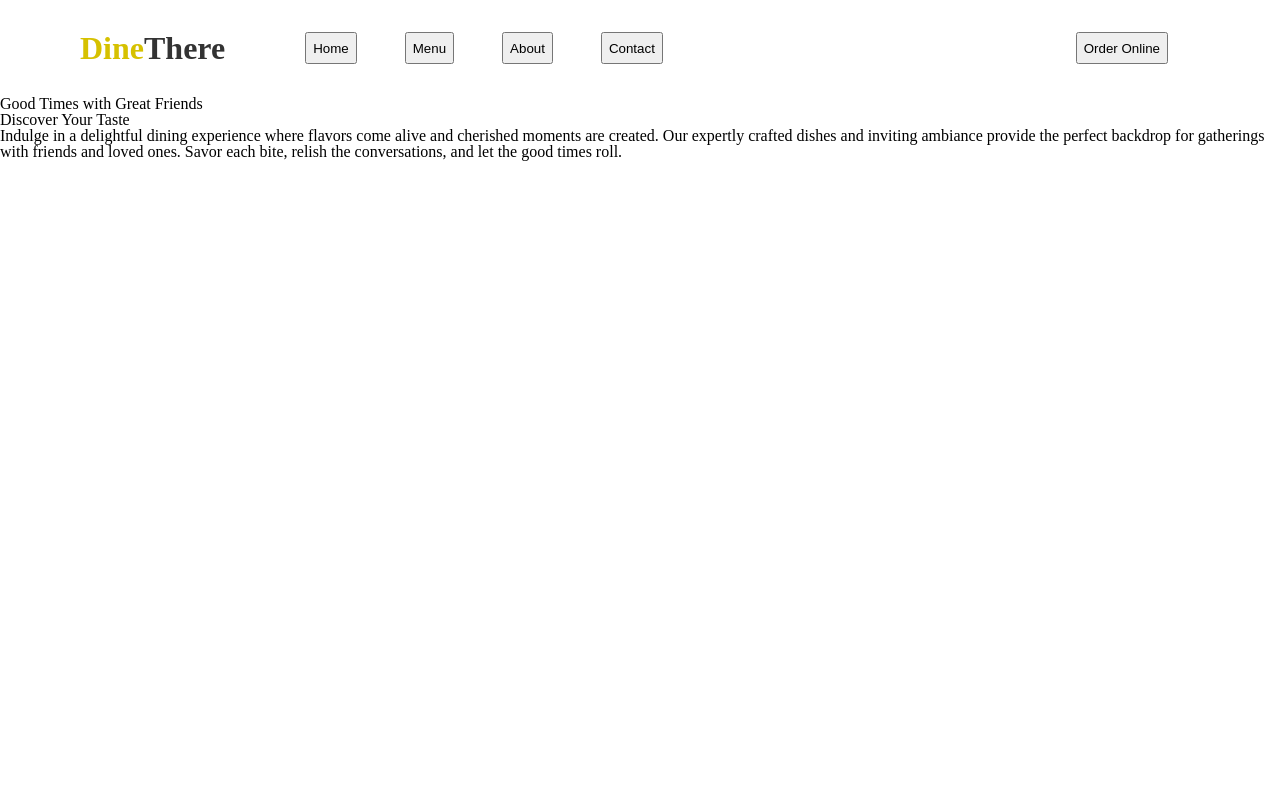
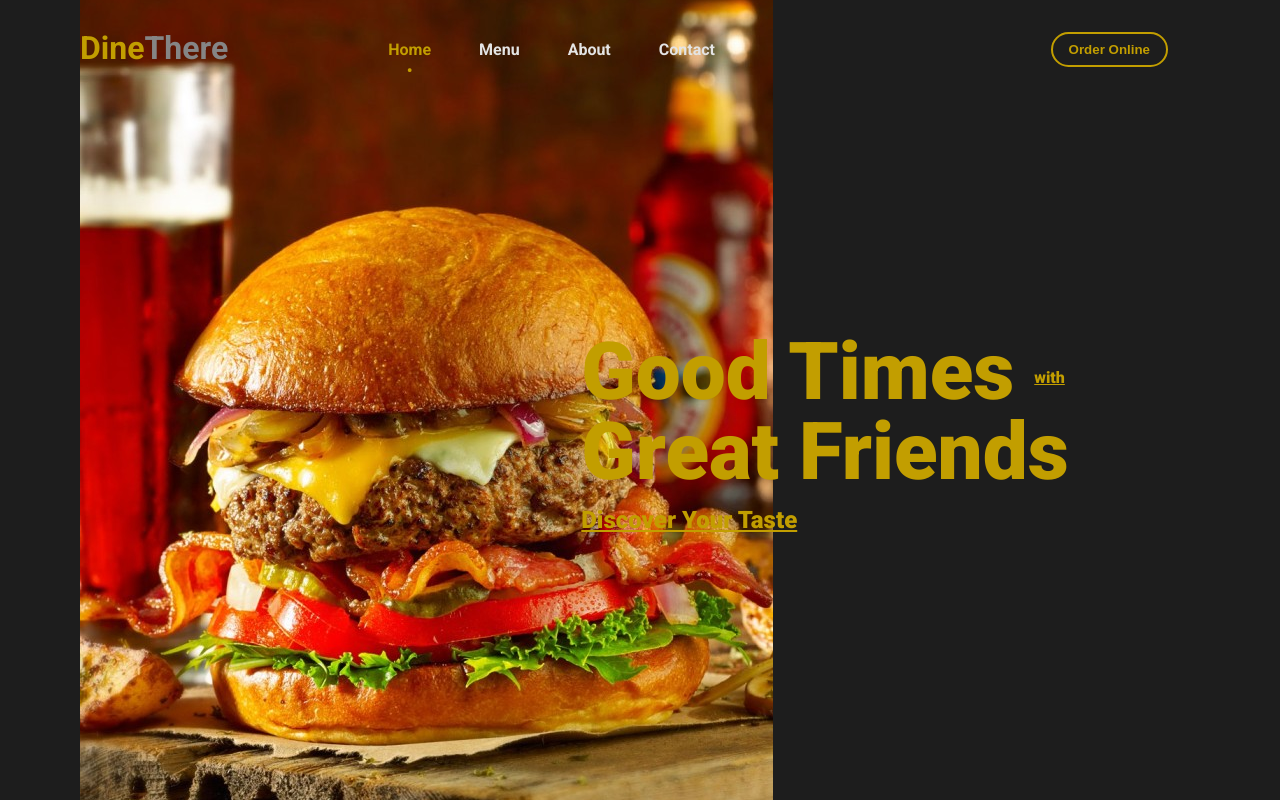
Before and after one commit to jordanperkins98/restaurantPage, a website built with webpack: page src/index.html in a window 1280 px wide. Shown: the top 800 px of the page. Built offline with nearby package versions, Linux system fonts and the light colour scheme.

Commit message:
Finished homepage layout

```diff
--- a/src/index.html
+++ b/src/index.html
@@ -4,39 +4,50 @@
     <meta charset="UTF-8" />
     <meta name="viewport" content="width=device-width, initial-scale=1.0" />
     <title>Document</title>
-    <link rel="stylesheet" href="style.css">
+    <link rel="stylesheet" href="style.css" />
+    <link rel="preconnect" href="https://fonts.googleapis.com" />
+    <link rel="preconnect" href="https://fonts.gstatic.com" crossorigin />
+    <link
+      href="https://fonts.googleapis.com/css2?family=Roboto:ital,wght@0,100;0,300;0,400;0,500;0,700;0,900;1,100;1,300;1,400;1,500;1,700;1,900&display=swap"
+      rel="stylesheet"
+    />
   </head>
   <body>
     <header>
       <nav>
         <div class="left-links">
-            <h1><span class="logotext">Dine</span>There</h1>
-            <div class="tabs">
-                <button>Home</button>
-                <button>Menu</button>
-                <button>About</button>
-                <button>Contact</button>
-            </div>
+          <h1 class="logo"><span class="logotext">Dine</span>There</h1>
+          <div class="tabs">
+            <a class="active">Home</a>
+            <a>Menu</a>
+            <a>About</a>
+            <a>Contact</a>
+          </div>
         </div>
 
         <div class="right-links">
-            <button>Order Online</button>
+          <button class="cta-order">Order Online</button>
         </div>
-
-
       </nav>
     </header>
     <div id="content">
-      <div id="hero">
-        <p class="hero-text">Good Times with Great Friends</p>
-        <p class="hero-subtext">Discover Your Taste</p>
+      <div class="hero">
+
+          <img src="./assets/_Burger-and-Beer.jpg" />
+          <div class="sub-hero">
+            <p class="hero-text">
+              Good Times <span>with</span><br />
+              Great Friends
+            </p>
+            <p class="hero-subtext">Discover Your Taste</p>
+          </div>
+
+      </div>
+      <div class="about">
         <p class="hero-about">
-          Indulge in a delightful dining experience where flavors come alive and
-          cherished moments are created. Our expertly crafted dishes and
-          inviting ambiance provide the perfect backdrop for gatherings with
-          friends and loved ones. Savor each bite, relish the conversations, and
-          let the good times roll.
+          Serving Great Food <br> since 1999
         </p>
+        <img src="./assets/pexels-roman-odintsov-4552173.jpg"/>
       </div>
     </div>
   </body>
--- a/src/style.css
+++ b/src/style.css
@@ -51,10 +51,26 @@ table {
 
 /* Start of style.css */
 
+
+
+body{
+    background-color: rgb(29, 29, 29);
+    color: rgb(228, 228, 228);
+
+}
+
+:root{
+    --primary-color: #c29e00;
+
+
+}
+
 html{
     font-size: 16px;
+    font-family: "Roboto", sans-serif;
 
 }
+
 
 
 nav {
@@ -67,6 +83,51 @@ nav {
 .tabs{
     display: flex;
     gap: 3rem;
+    align-items: center;
+    font-weight: 600;
+
+
+}
+
+.tabs > a{
+    cursor: pointer;
+}
+
+button{
+    appearance: none;
+    -moz-appearance: none;
+    -webkit-appearance: none;
+}
+
+.cta-order{
+    background-color: inherit;
+    color: var(--primary-color);
+    padding: 0.5rem 1rem;
+    border: 2px solid var(--primary-color);
+    border-radius: 20px;
+    font-weight: 600;
+    cursor: pointer;
+}
+
+.active{
+    color: var(--primary-color);
+    position: relative;
+    margin-top: 7px;
+    align-self: center;
+    display: inline-flex;
+    flex-direction: column;
+    align-items: center;
+
+
+}
+
+.active::after{
+    content: "\2022";
+    color: var(--primary-color);
+    display: block;
+    height: 2px;
+    text-align: center;
+    margin-top: 5px;
 
 }
 
@@ -75,7 +136,7 @@ nav {
     display: flex;
     flex: 1 1 auto;
     justify-content: flex-start;
-    gap: 5rem;
+    gap: 10rem;
 
 
 }
@@ -83,12 +144,12 @@ nav {
 .left-links h1{
     font-size: 2rem;
     font-weight: 700;
-    color: #333;
+    color: #858585;
     cursor: pointer;
 }
 
 .left-links h1 span{
-    color: #d6c100;
+    color: var(--primary-color);
 
 }
 
@@ -102,3 +163,75 @@ nav {
 
 
 }
+
+
+.hero{
+    display: grid;
+    grid-template-columns: 2fr 1fr;
+    padding: 0;
+
+}
+
+.hero-text{
+    color: var(--primary-color);
+    font-size: 5rem;
+    font-weight: 800;
+
+}
+
+.hero > img{
+    justify-self: center;
+    margin-top: -7rem;
+    z-index: -1;
+
+}
+
+.sub-hero{
+    display: flex;
+    flex-direction: column;
+    justify-content: center;
+    margin-bottom: 10rem;
+    gap: 1rem;
+    margin-top: 2rem;
+    margin-left: -17rem;
+    z-index: 10;
+
+}
+
+.hero-text span{
+    text-decoration: underline;
+    font-size: 1rem;
+    position: relative;
+    bottom: 1rem;
+}
+
+.hero-subtext{
+    color: var(--primary-color);
+    font-size: 1.5rem;
+    text-decoration: underline;
+    font-weight: 800;
+
+
+}
+
+.about{
+    display: grid;
+    grid-template-columns: 1fr 2fr;
+}
+
+.hero-about{
+    color: var(--primary-color);
+    font-size: 2rem;
+    font-weight: 600;
+    margin-top: 2rem;
+    margin-left: 5rem;
+    text-align: center;
+
+
+}
+
+.about > img{
+    justify-self: end;
+    margin-top: -2rem;
+    z-index: 1;
+}
--- a/webpack.config.js
+++ b/webpack.config.js
@@ -14,5 +14,18 @@ module.exports = {
             title: 'Restaurant Page',
         }),
 
-    ]
+    ],
+    module: {
+        rules: [
+            {
+                test: /\.css$/,
+                use: ['style-loader', 'css-loader']
+            },
+            {
+                test: /\.(woff|woff2|eot|ttf|otf)$/,
+                type: 'asset/resource',
+            },
+        ],
+    },
+
 };
```
Also changed, not shown: src/assets/_Burger-and-Beer.jpg (added), src/assets/pexels-roman-odintsov-4552173.jpg (added).
